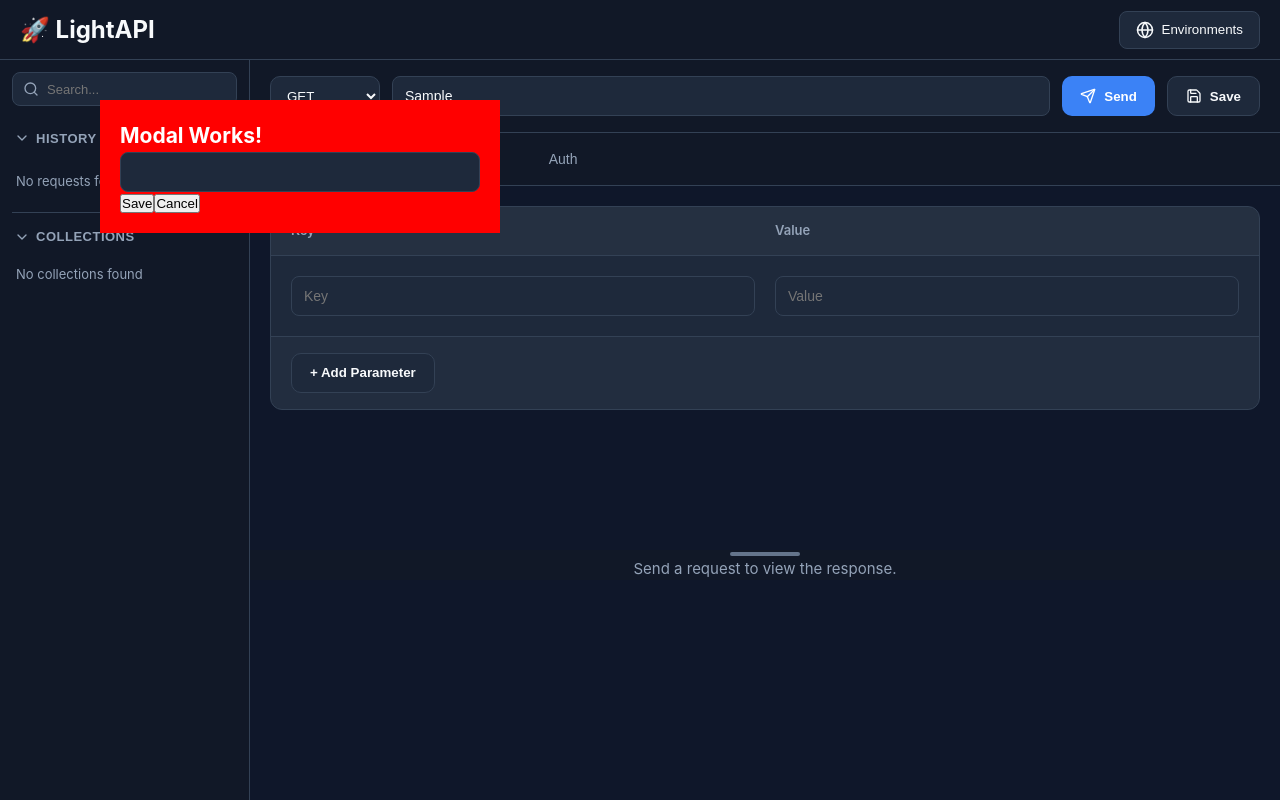
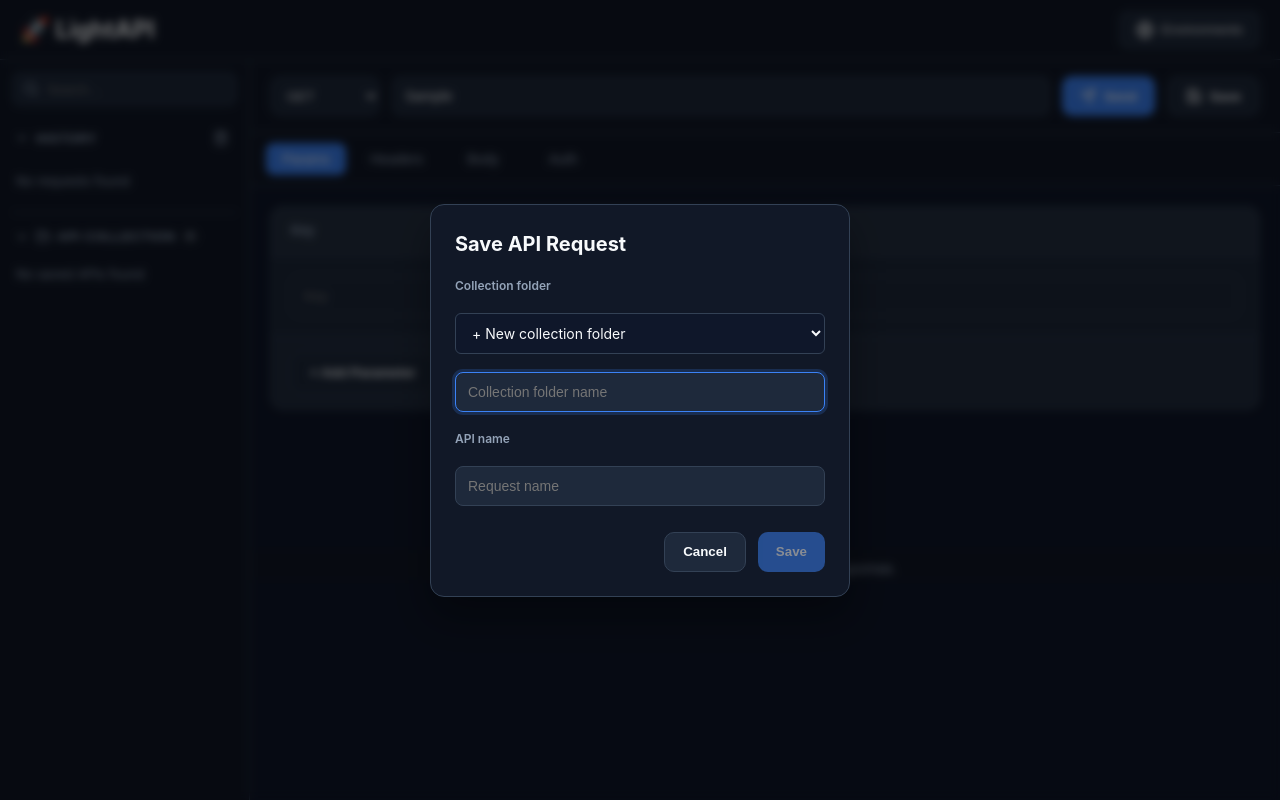
Before and after one commit to sameergaikwad222/lightapi, a React (Vite) app: page / in a window 1280 px wide. Both pictures are taken after typing "Sample" into the empty fields and a click on the button "Save". Built offline with nearby package versions, Linux system fonts and the light colour scheme.

Commit message:
added collection saving feature

```diff
--- a/src/components/RequestBar/RequestBar.jsx
+++ b/src/components/RequestBar/RequestBar.jsx
@@ -19,6 +19,7 @@
     collections,
     addHistory,
     addCollection,
+    addCollectionRequest,
     setMethod,
     setUrl,
     setResponse,
@@ -36,7 +37,9 @@
   const suggestions = useMemo(() => {
     const urls = [
       ...history.map((item) => item.url),
-      ...collections.map((item) => item.url),
+      ...collections.flatMap((collection) =>
+        collection.requests.map((item) => item.url),
+      ),
     ]
       .filter(Boolean)
       .filter((value, index, array) => array.indexOf(value) === index);
@@ -175,10 +178,17 @@
     }
   };
 
-  const handleSave = (name) => {
-    addCollection({
+  const handleSave = ({ collectionId, collectionName, requestName }) => {
+    let targetCollectionId = collectionId;
+
+    if (!targetCollectionId) {
+      targetCollectionId = `collection-${Date.now()}`;
+      addCollection(collectionName, targetCollectionId);
+    }
+
+    addCollectionRequest(targetCollectionId, {
       id: Date.now(),
-      name,
+      name: requestName,
       method,
       url,
       params,
@@ -254,6 +264,7 @@
         </Button>
         <SaveRequestModal
           isOpen={showSaveModal}
+          collections={collections}
           onClose={() => setShowSaveModal(false)}
           onSave={handleSave}
         />
--- a/src/components/SaveRequestModal/SaveRequestModal.jsx
+++ b/src/components/SaveRequestModal/SaveRequestModal.jsx
@@ -1,41 +1,113 @@
-import { useState } from "react";
+import { useEffect, useState } from "react";
 import Input from "../ui/Input/Input";
-function SaveRequestModal({ isOpen, onClose, onSave }) {
-  const [name, setName] = useState("");
+import Button from "../ui/Button/Button";
+
+function SaveRequestModal({
+  isOpen,
+  collections = [],
+  onClose,
+  onSave,
+}) {
+  const [collectionId, setCollectionId] = useState(
+    collections[0]?.id || "new",
+  );
+  const [collectionName, setCollectionName] = useState("");
+  const [requestName, setRequestName] = useState("");
+
+  useEffect(() => {
+    if (!isOpen) {
+      setCollectionId(collections[0]?.id || "new");
+      setCollectionName("");
+      setRequestName("");
+    }
+  }, [isOpen, collections]);
 
   if (!isOpen) return null;
 
-  const handleSave = () => {
-    if (!name.trim()) return;
+  const handleSave = (event) => {
+    event.preventDefault();
 
-    onSave(name);
-    setName("");
+    const trimmedRequestName = requestName.trim();
+    const trimmedCollectionName = collectionName.trim();
+
+    if (!trimmedRequestName) return;
+    if (collectionId === "new" && !trimmedCollectionName) return;
+
+    onSave({
+      collectionId: collectionId === "new" ? null : collectionId,
+      collectionName: trimmedCollectionName,
+      requestName: trimmedRequestName,
+    });
+    setRequestName("");
   };
 
   const handleClose = () => {
-    setName("");
+    setCollectionName("");
+    setRequestName("");
     onClose();
   };
 
   return (
-    <div
-      style={{
-        position: "fixed",
-        top: 100,
-        left: 100,
-        width: 400,
-        background: "red",
-        color: "white",
-        padding: 20,
-        zIndex: 99999,
-      }}
-    >
-      <h2>Modal Works!</h2>
+    <div className="modal-overlay" onMouseDown={handleClose}>
+      <form
+        className="modal"
+        onSubmit={handleSave}
+        onMouseDown={(event) => event.stopPropagation()}
+      >
+        <h2>Save API Request</h2>
 
-      <Input value={name} onChange={(e) => setName(e.target.value)} />
+        <label className="modal-label" htmlFor="collection-select">
+          Collection folder
+        </label>
+        <select
+          id="collection-select"
+          className="modal-select"
+          value={collectionId}
+          onChange={(event) => setCollectionId(event.target.value)}
+        >
+          {collections.map((collection) => (
+            <option key={collection.id} value={collection.id}>
+              {collection.name}
+            </option>
+          ))}
+          <option value="new">+ New collection folder</option>
+        </select>
 
-      <button onClick={handleSave}>Save</button>
-      <button onClick={handleClose}>Cancel</button>
+        {collectionId === "new" && (
+          <Input
+            autoFocus
+            placeholder="Collection folder name"
+            value={collectionName}
+            onChange={(event) => setCollectionName(event.target.value)}
+          />
+        )}
+
+        <label className="modal-label" htmlFor="request-name">
+          API name
+        </label>
+        <Input
+          id="request-name"
+          autoFocus={collectionId !== "new"}
+          placeholder="Request name"
+          value={requestName}
+          onChange={(event) => setRequestName(event.target.value)}
+        />
+
+        <div className="modal-actions">
+          <Button type="button" variant="secondary" onClick={handleClose}>
+            Cancel
+          </Button>
+          <Button
+            type="submit"
+            disabled={
+              !requestName.trim() ||
+              (collectionId === "new" && !collectionName.trim())
+            }
+          >
+            Save
+          </Button>
+        </div>
+      </form>
     </div>
   );
 }
--- a/src/components/Sidebar/Sidebar.jsx
+++ b/src/components/Sidebar/Sidebar.jsx
@@ -2,6 +2,7 @@
 import {
   ChevronDown,
   ChevronRight,
+  FolderOpen,
   Search,
   Trash2,
 } from "lucide-react";
@@ -15,9 +16,11 @@
     loadRequest,
     loadCollection,
     deleteCollection,
+    deleteCollectionRequest,
     clearHistory,
     selectedHistoryId,
     selectedCollectionId,
+    selectedCollectionRequestId,
   } = useRequestStore();
 
   const [search, setSearch] = useState("");
@@ -51,10 +54,14 @@
     const q = search.toLowerCase();
 
     return collections.filter(
+      (collection) =>
+        collection.name.toLowerCase().includes(q) ||
+        collection.requests.some(
           (item) =>
             item.name.toLowerCase().includes(q) ||
             item.url.toLowerCase().includes(q) ||
-        item.method.toLowerCase().includes(q)
+            item.method.toLowerCase().includes(q),
+        ),
     );
   }, [collections, search]);
 
@@ -163,7 +170,13 @@
               <ChevronRight size={16} />
             )}
 
-            Collections
+            <span className="section-title">
+              <FolderOpen size={15} />
+              API Collection
+              <span className="section-count">
+                {collections.length}
+              </span>
+            </span>
           </button>
 
         </div>
@@ -172,25 +185,56 @@
           <>
             {filteredCollections.length === 0 ? (
               <div className="empty-text">
-                No collections found
+                No saved APIs found
               </div>
             ) : (
               <ul className="sidebar-list">
-                {filteredCollections.map((item) => (
+                {filteredCollections.map((collection) => {
+                  const requests = collection.requests.filter((item) => {
+                    const q = search.toLowerCase();
+
+                    return (
+                      !q ||
+                      collection.name.toLowerCase().includes(q) ||
+                      item.name.toLowerCase().includes(q) ||
+                      item.url.toLowerCase().includes(q) ||
+                      item.method.toLowerCase().includes(q)
+                    );
+                  });
+
+                  return (
+                    <li key={collection.id} className="collection-folder">
+                      <div className="collection-folder-header">
+                        <span className="collection-folder-name">
+                          <FolderOpen size={14} />
+                          {collection.name}
+                          <span className="folder-count">
+                            {collection.requests.length}
+                          </span>
+                        </span>
+
+                        <button
+                          className="sidebar-delete"
+                          onClick={() => deleteCollection(collection.id)}
+                          title="Delete collection folder"
+                        >
+                          <Trash2 size={14} />
+                        </button>
+                      </div>
+
+                      <ul className="collection-request-list">
+                        {requests.map((item) => (
                           <li
                             key={item.id}
                             className={`sidebar-item ${
-                      selectedCollectionId ===
-                      item.id
+                              selectedCollectionRequestId === item.id
                                 ? "active"
                                 : ""
                             }`}
                           >
                             <div
                               className="sidebar-item-content"
-                      onClick={() =>
-                        loadCollection(item)
-                      }
+                              onClick={() => loadCollection(item, collection.id)}
                             >
                               <span
                                 className={`method method-${item.method.toLowerCase()}`}
@@ -198,21 +242,29 @@
                                 {item.method}
                               </span>
 
-                      <span className="request-name">
-                        {item.name}
+                              <span className="request-details">
+                                <span className="request-name">{item.name}</span>
+                                <span className="request-url">
+                                  {getRequestName(item.url)}
+                                </span>
                               </span>
                             </div>
 
                             <button
                               className="sidebar-delete"
                               onClick={() =>
-                        deleteCollection(item.id)
+                                deleteCollectionRequest(collection.id, item.id)
                               }
+                              title="Delete saved API"
                             >
                               <Trash2 size={14} />
                             </button>
                           </li>
                         ))}
+                      </ul>
+                    </li>
+                  );
+                })}
               </ul>
             )}
           </>
--- a/src/store/requestStore.js
+++ b/src/store/requestStore.js
@@ -51,6 +51,8 @@
   selectedHistoryId: null,
 
   selectedCollectionId: null,
+
+  selectedCollectionRequestId: null,
 
   /* ==========================================
      STORAGE
@@ -156,21 +158,40 @@
       auth: request.auth,
       selectedHistoryId: request.id,
       selectedCollectionId: null,
+      selectedCollectionRequestId: null,
     }),
 
   /* ==========================================
      COLLECTIONS
   ========================================== */
 
-  addCollection: (request) =>
+  addCollection: (name, id = `collection-${Date.now()}`) =>
     set((state) => {
-      const collections = [...state.collections, request];
+      const collection = {
+        id,
+        name,
+        requests: [],
+      };
+      const collections = [...state.collections, collection];
 
       saveCollections(collections);
 
       return {
         collections,
       };
+    }),
+
+  addCollectionRequest: (collectionId, request) =>
+    set((state) => {
+      const collections = state.collections.map((collection) =>
+        collection.id === collectionId
+          ? { ...collection, requests: [...collection.requests, request] }
+          : collection,
+      );
+
+      saveCollections(collections);
+
+      return { collections };
     }),
 
   deleteCollection: (id) =>
@@ -181,10 +202,36 @@
 
       return {
         collections,
+        selectedCollectionId:
+          state.selectedCollectionId === id ? null : state.selectedCollectionId,
       };
     }),
 
-  loadCollection: (request) =>
+  deleteCollectionRequest: (collectionId, requestId) =>
+    set((state) => {
+      const collections = state.collections.map((collection) =>
+        collection.id === collectionId
+          ? {
+              ...collection,
+              requests: collection.requests.filter(
+                (request) => request.id !== requestId,
+              ),
+            }
+          : collection,
+      );
+
+      saveCollections(collections);
+
+      return {
+        collections,
+        selectedCollectionRequestId:
+          state.selectedCollectionRequestId === requestId
+            ? null
+            : state.selectedCollectionRequestId,
+      };
+    }),
+
+  loadCollection: (request, collectionId) =>
     set({
       method: request.method,
       url: request.url,
@@ -192,7 +239,8 @@
       headers: request.headers,
       body: request.body,
       auth: request.auth,
-      selectedCollectionId: request.id,
+      selectedCollectionId: collectionId,
+      selectedCollectionRequestId: request.id,
       selectedHistoryId: null,
     }),
 }));
--- a/src/styles/modal.css
+++ b/src/styles/modal.css
@@ -75,3 +75,27 @@
 
     margin-top: 8px;
 }
+
+.modal-label {
+    color: var(--text-secondary);
+
+    font-size: 12px;
+
+    font-weight: 600;
+}
+
+.modal-select {
+    width: 100%;
+
+    padding: 10px 12px;
+
+    border: 1px solid var(--border);
+
+    border-radius: 6px;
+
+    background: var(--bg-primary);
+
+    color: var(--text-primary);
+
+    font: inherit;
+}
--- a/src/styles/sidebar.css
+++ b/src/styles/sidebar.css
@@ -347,3 +347,131 @@
     color:var(--text-primary);
 
 }
+
+.section-title {
+    display: flex;
+
+    align-items: center;
+
+    gap: 6px;
+
+    color: var(--text-secondary);
+
+    font-size: 13px;
+
+    font-weight: 700;
+
+    text-transform: uppercase;
+
+    letter-spacing: .6px;
+}
+
+.section-count {
+    min-width: 18px;
+
+    padding: 1px 5px;
+
+    border-radius: 10px;
+
+    background: rgba(255,255,255,.08);
+
+    color: var(--text-secondary);
+
+    font-size: 10px;
+
+    text-align: center;
+
+    letter-spacing: 0;
+}
+
+.sidebar-item-content .request-name {
+    overflow: hidden;
+
+    text-overflow: ellipsis;
+}
+
+.request-url {
+    flex: 1;
+
+    min-width: 0;
+
+    overflow: hidden;
+
+    color: var(--text-secondary);
+
+    font-size: 11px;
+
+    text-overflow: ellipsis;
+
+    white-space: nowrap;
+}
+
+.collection-folder {
+    display: flex;
+
+    flex-direction: column;
+
+    gap: 2px;
+}
+
+.collection-folder-header {
+    display: flex;
+
+    align-items: center;
+
+    justify-content: space-between;
+
+    min-height: 32px;
+
+    padding: 0 8px;
+
+    color: var(--text-primary);
+
+    font-size: 13px;
+
+    font-weight: 600;
+}
+
+.collection-folder-name {
+    display: flex;
+
+    align-items: center;
+
+    min-width: 0;
+
+    gap: 7px;
+}
+
+.folder-count {
+    color: var(--text-secondary);
+
+    font-size: 11px;
+
+    font-weight: 400;
+}
+
+.collection-request-list {
+    display: flex;
+
+    flex-direction: column;
+
+    gap: 2px;
+
+    margin: 0 0 4px 8px;
+
+    padding: 0 0 0 8px;
+
+    border-left: 1px solid var(--border);
+
+    list-style: none;
+}
+
+.request-details {
+    display: flex;
+
+    flex-direction: column;
+
+    min-width: 0;
+
+    flex: 1;
+}
--- a/src/utils/storage.js
+++ b/src/utils/storage.js
@@ -26,7 +26,28 @@
 
 export function loadCollections() {
   try {
-    return JSON.parse(localStorage.getItem(COLLECTIONS_KEY) || "[]");
+    const collections = JSON.parse(
+      localStorage.getItem(COLLECTIONS_KEY) || "[]",
+    );
+
+    if (
+      collections.length > 0 &&
+      collections.every((collection) => Array.isArray(collection.requests))
+    ) {
+      return collections;
+    }
+
+    if (collections.length === 0) {
+      return [];
+    }
+
+    return [
+      {
+        id: `collection-${Date.now()}`,
+        name: "My APIs",
+        requests: collections,
+      },
+    ];
   } catch {
     return [];
   }
```
Lines whose indentation alone changed are shown as unchanged.
